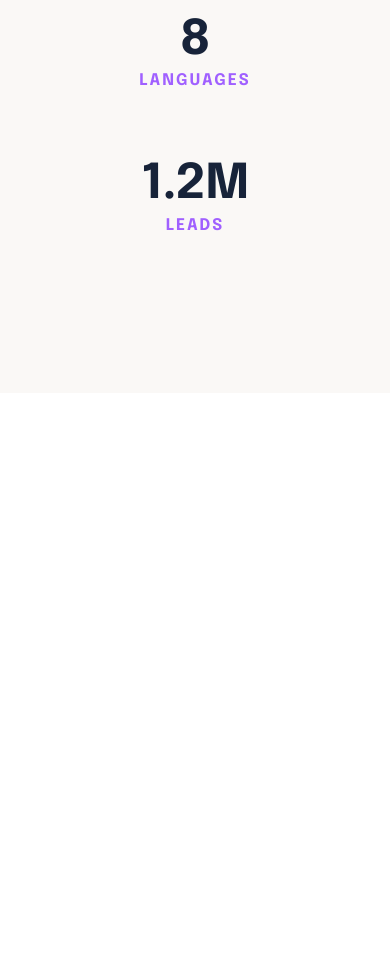
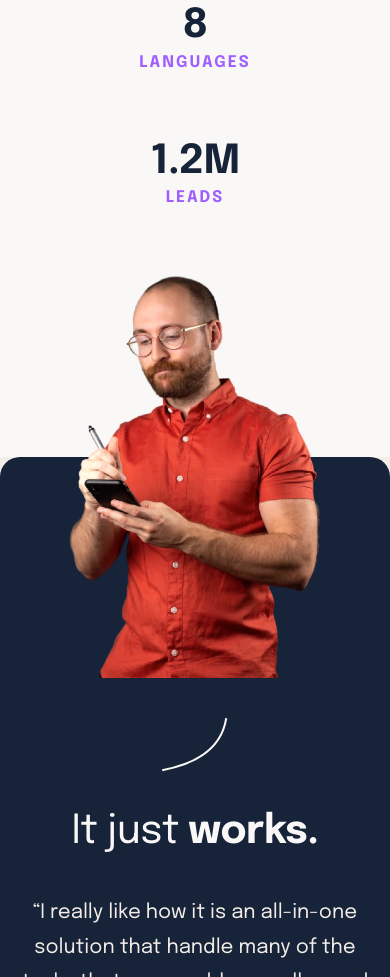
Before and after one commit to FelipeAmorimDev/Suite-Landing-Page, a plain HTML site: page index.html in a window 390 px wide. Shown: the part 1023-2000 px from the top of the page. Before the commit the page ends 1416 px from the top, so only its background shows below. Drawn offline with Linux system fonts and the light colour scheme.

Commit message:
Seção opinião expecialista adicionada e estilizada para pc,tablet e mobile

```diff
--- a/index.html
+++ b/index.html
@@ -54,6 +54,26 @@
       </div>
     </div>
   </header>
+
+  <section class="opiniao-expecialista__bg">
+    <div class="opiniao-expecialista__container">
+      <picture class="opiniao-expecialista__foto">
+        <source media="(min-width: 745px)" srcset="./assets/image-jeremy-large@2x.webp">
+        <img src="./assets/image-jeremy-small@2x.webp" alt="expecialista">
+      </picture>
+      <img src="./assets/pattern-curved-line-2.svg" alt="" class="opiniao-expecialista__pattern">
+      <div class="opiniao-expecialista__description">
+        <h2 class="opiniao-expecialista__title heading-l cor-4">It just <span>works.</span></h2>
+        <p class="opiniao-expecialista__text cor-3 quote">
+          “I really like how it is an all-in-one solution that handle many of the tasks that you would normally need separate tools to do the same job. This thing is a miracle worker.”
+        </p>
+        <div class="opiniao-expecialista__autor">
+          <span class="opiniao-expecialista__name heading-m cor-4">JEREMY ROBINSON</span>
+          <span class="opiniao-expecialista__cargo heading-s cor-3">CMO, FYLO</span>
+        </div>
+      </div>
+    </div>
+  </section>
 </body>
 
 </html>
--- a/style/fontes.css
+++ b/style/fontes.css
@@ -67,7 +67,12 @@
   .heading-xl{
     font-size: 38px;
   }
+
+  .heading-l{
+    font-size: 40px;
+  }
   .body-text{
     font-size: 16px;
   }
+
 }
--- a/style/style.css
+++ b/style/style.css
@@ -148,7 +148,7 @@ img{
 
  .header__dados{
   flex-direction: row;
-  margin: 88px 0px 0px;
+  margin: 88px 0px 92px;
  }
 
  .header__description h1{
@@ -188,3 +188,135 @@ img{
   height: 326px;
  }
 }
+
+/* expecialista */
+
+.opiniao-expecialista__bg{
+  background-color: var(--cor-3);
+}
+
+.opiniao-expecialista__container{
+  max-width: 1110px;
+  margin: 0 auto;
+  background-color: var(--cor-1);
+  display: grid;
+  grid-template-columns: 1fr 1fr;
+  padding: 88px 125px 88px 112px;
+  border-radius: 20px;
+  justify-items: end;
+  align-items: top;
+  position: relative;
+  box-sizing: border-box;
+}
+
+.opiniao-expecialista__title{
+  font-weight: 400;
+}
+
+.opiniao-expecialista__title span{
+  font-weight: 700;
+}
+
+.opiniao-expecialista__foto{
+  position: absolute;
+  left: 112px;
+  top: -55px;
+}
+
+.opiniao-expecialista__foto img{
+  width: 375px;
+  height: 600px;
+}
+
+.opiniao-expecialista__description{
+  max-width: 350px;
+}
+
+.opiniao-expecialista__title{
+  margin-bottom: 40px;
+}
+
+.opiniao-expecialista__text{
+  margin-bottom: 40px;
+}
+
+.opiniao-expecialista__autor span{
+  display: block;
+}
+
+.opiniao-expecialista__cargo{
+  font-weight: 400;
+  letter-spacing: 2px;
+}
+
+.opiniao-expecialista__pattern{
+  position: relative;
+  top: 73px;
+  left:33px;
+}
+
+@media(max-width:1080px){
+.opiniao-expecialista__container{
+  grid-template-columns: 1fr;
+  justify-items: center;
+  min-height: calc(684px);
+  padding: 0px 58px 64px;
+}
+
+.opiniao-expecialista__pattern{
+  align-self: start;
+  position: absolute;
+  left: unset;
+  right: unset;
+  left:50%;
+  top: 36%;
+  transform: translateX(-50%);
+  margin-bottom: 37px;
+
+
+}
+
+.opiniao-expecialista__description{
+  align-self: end;
+  text-align: center;
+  max-width: 100%;
+  margin-top: 37px;
+}
+
+.opiniao-expecialista__foto{
+  left: 50%;
+  top: -181px;
+  transform: translateX(-50%);
+}
+
+.opiniao-expecialista__foto img{
+  max-width: 252px;
+  height: 402px;
+}
+
+
+}
+
+@media (max-width:745px){
+  .opiniao-expecialista__container{
+    grid-template-columns: 1fr;
+    justify-items: center;
+    min-height: 748px;
+    padding: 0px 16px 64px;
+
+
+  }
+  .opiniao-expecialista__pattern{
+    margin: 0;
+  }
+}
+
+@media (max-width:500px){
+  .opiniao-expecialista__pattern{
+    position: static;
+    transform: unset;
+    padding-top: 261px;
+    z-index: 1;
+
+}
+}
```
